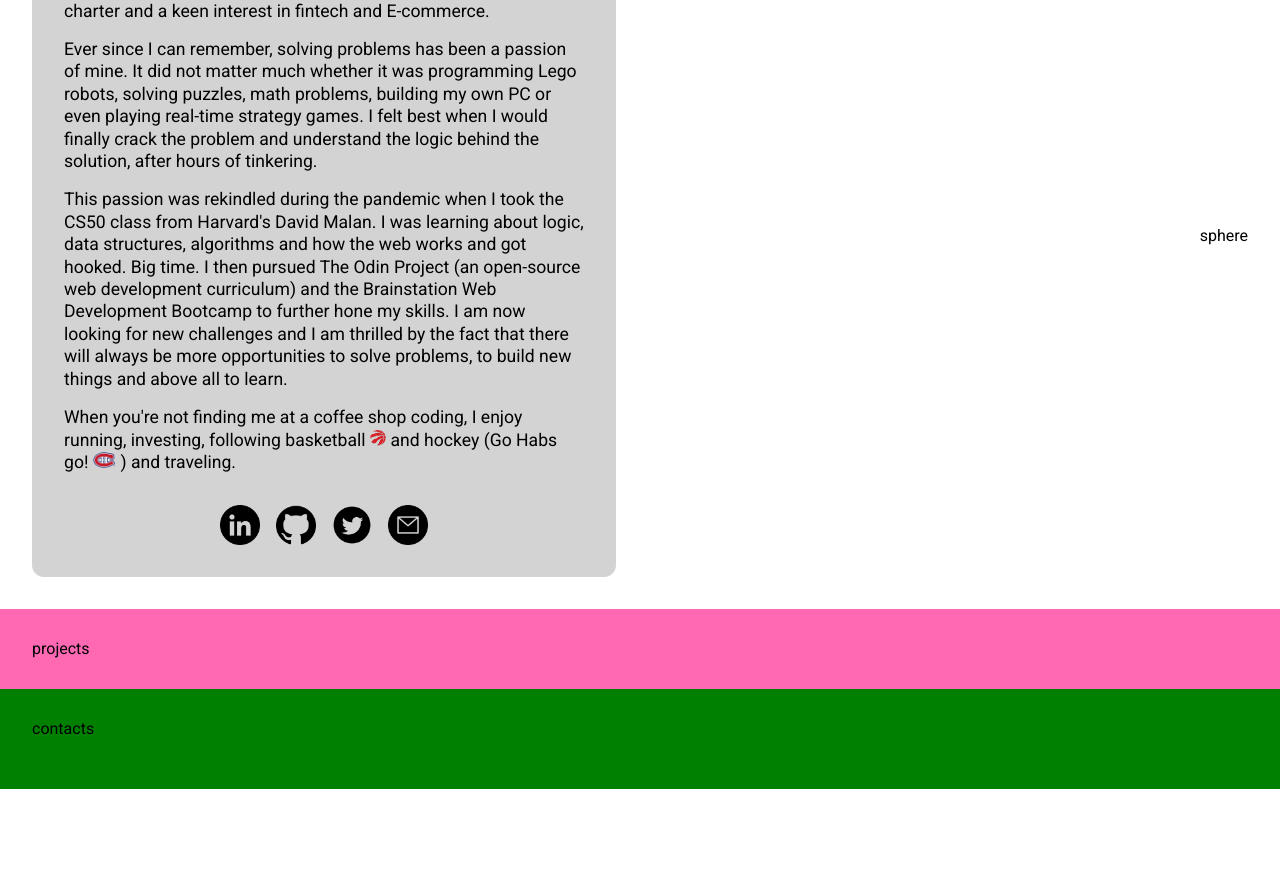
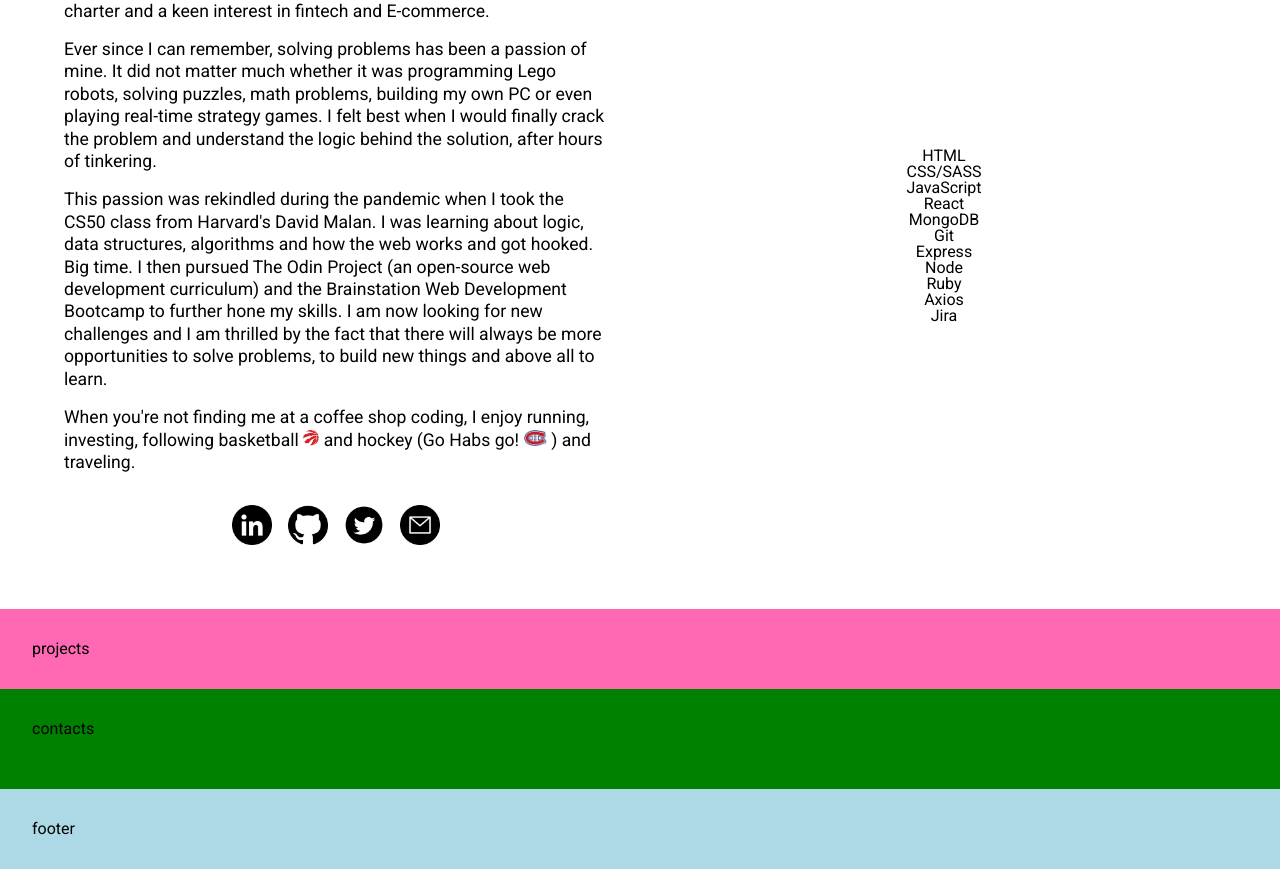
Before and after one commit to SimonMilord/My_Portfolio, a React (Create React App) app: page / in a window 1280 px wide. Shown: the part 707-1576 px from the top of the page. Before the commit the page ends 1496 px from the top, so only its background shows below. Built offline with nearby package versions, Linux system fonts and the light colour scheme.

Commit message:
added about section basic

```diff
--- a/src/App.jsx
+++ b/src/App.jsx
@@ -2,6 +2,7 @@ import "./App.scss";
 import React from "react";
 import { BrowserRouter as Router, Switch, Route } from "react-router-dom";
 import HomePage from "./pages/Home/HomePage";
+import Footer from "./components/Footer/footer";
 
 function App() {
   return (
@@ -47,6 +48,7 @@ function App() {
           </Switch>
         </div>
       </Router>
+      <Footer />
     </>
   );
 }
--- a/src/App.scss
+++ b/src/App.scss
@@ -12,7 +12,7 @@ body {
   font-family: $main-font-regular;
 
   .App {
-    height: 100vh;
-
+    // height: 100vh;
+    position: relative;
   }
 }
--- a/src/components/About/about.jsx
+++ b/src/components/About/about.jsx
@@ -8,7 +8,8 @@ import Email from "../../assets/logo/email.png";
 import Raptors from "../../assets/logo/raptors.png";
 import Habs from "../../assets/logo/canadiens.png";
 
-export default function about(props) {
+export default function About(props) {
+
   return (
     <div className="about">
       <div className="info">
@@ -29,29 +30,43 @@ export default function about(props) {
           <p className="infoCard__aboutme infoCard__aboutme--3">
             This passion was rekindled during the pandemic when I took the CS50
             class from Harvard's David Malan. I was learning about logic, data
-            structures, algorithms and how the web works and got hooked. Big time.
-            I then pursued The Odin Project (an open-source web development
-            curriculum) and the Brainstation Web Development Bootcamp to further
-            hone my skills. I am now looking for new challenges and I am thrilled
-            by the fact that there will always be more opportunities to solve
-            problems, to build new things and above all to learn.
+            structures, algorithms and how the web works and got hooked. Big
+            time. I then pursued The Odin Project (an open-source web
+            development curriculum) and the Brainstation Web Development
+            Bootcamp to further hone my skills. I am now looking for new
+            challenges and I am thrilled by the fact that there will always be
+            more opportunities to solve problems, to build new things and above
+            all to learn.
           </p>
           <p className="infoCard__aboutme infoCard__aboutme--4">
             When you're not finding me at a coffee shop coding, I enjoy running,
             investing, following basketball{" "}
-            <img src={Raptors} alt="raptors logo" className="emoji" /> and hockey
-            (Go Habs go! <img src={Habs} alt="habs logo" className="emoji" /> )
-            and traveling.
+            <img src={Raptors} alt="raptors logo" className="emoji" /> and
+            hockey (Go Habs go!{" "}
+            <img src={Habs} alt="habs logo" className="emoji" /> ) and
+            traveling.
           </p>
           <div className="infoCard__links">
             <Link to="/linkedin" className="infoCard__link">
-              <img className="infoCard__img" src={LinkedIn} alt="linkedin logo"></img>
+              <img
+                className="infoCard__img"
+                src={LinkedIn}
+                alt="linkedin logo"
+              ></img>
             </Link>
             <Link to="/github" className="infoCard__link">
-              <img className="infoCard__img" src={Github} alt="github logo"></img>
+              <img
+                className="infoCard__img"
+                src={Github}
+                alt="github logo"
+              ></img>
             </Link>
             <Link to="/twitter" className="infoCard__link">
-              <img className="infoCard__img" src={Twitter} alt="twitter logo"></img>
+              <img
+                className="infoCard__img"
+                src={Twitter}
+                alt="twitter logo"
+              ></img>
             </Link>
             <Link to="/email" className="infoCard__link">
               <img className="infoCard__img" src={Email} alt="email logo"></img>
@@ -59,10 +74,21 @@ export default function about(props) {
           </div>
         </div>
       </div>
+
       <div className="skills">
-        <div>
-          sphere
-        </div>
+        <ul>
+          <li>HTML</li>
+          <li>CSS/SASS</li>
+          <li>JavaScript</li>
+          <li>React</li>
+          <li>MongoDB</li>
+          <li>Git</li>
+          <li>Express</li>
+          <li>Node</li>
+          <li>Ruby</li>
+          <li>Axios</li>
+          <li>Jira</li>
+        </ul>
       </div>
     </div>
   );
--- a/src/components/About/about.scss
+++ b/src/components/About/about.scss
@@ -5,18 +5,16 @@
   @include paddingsection;
   @include display-flex(column,center,center);
   @include desktop {
-    @include display-flex(row,center,center);
+    @include display-flex(row,space-between,center);
   }
   .info {
+    width: 100%;
+    @include desktop {
+      width: 50%;
+    }
+    .infoCard {
+      @include paddingsection;
 
-    .infoCard {
-      background-color: lightgray;
-      @include paddingsection;
-      border-radius: 12px;
-      width: 100%;
-      @include desktop {
-        width: 50%;
-      }
       &__aboutme {
         font-size: 1.1rem;
         line-height: 1.4rem;
@@ -50,6 +48,17 @@
     }
   }
   .skills {
+    @include paddingsection;
+    @include display-flex(column,center,center);
+    width: 100%;
+    @include desktop {
+      width: 50%;
+    }
 
+    ul {
+      li {
+        @include display-flex(row,center,center);
+      }
+    }
   }
 }
--- a/src/components/Footer/footer.scss
+++ b/src/components/Footer/footer.scss
@@ -4,7 +4,7 @@
 .footer {
   @include paddingsection;
   background-color: lightblue;
-  position: absolute;
+  position: relative;
   width: 100%;
   bottom: 4rem;
   @include tablet {
--- a/src/components/Header/header.scss
+++ b/src/components/Header/header.scss
@@ -6,7 +6,8 @@
   @include display-flex(row,space-between,center);
   border-bottom: 1px solid black; // to remove later
   .logo {
-
+    font-size: 20px;
+    font-weight: 500;
   }
   &-right {
     @include display-flex(row,center,center);
@@ -23,6 +24,10 @@
       }
       &__link {
         text-decoration: none;
+        color: black;
+        &:hover {
+          border-bottom: 2px solid black;
+        }
       }
     }
     .themeIcon {
--- a/src/components/MobileNav/mobileNav.scss
+++ b/src/components/MobileNav/mobileNav.scss
@@ -5,6 +5,7 @@
   @include display-flex(row,space-evenly,center);
   @include paddingsection;
   position: fixed;
+  z-index: 9000;
   bottom: 0;
   width: 100%;
   height: 4rem;
--- a/src/pages/Home/HomePage.jsx
+++ b/src/pages/Home/HomePage.jsx
@@ -5,7 +5,7 @@ import Hero from '../../components/Hero/hero';
 import About from '../../components/About/about';
 import Projects from '../../components/Projects/projects';
 import Contact from '../../components/Contact/contact';
-// import Footer from '../../components/Footer/footer';
+import Footer from '../../components/Footer/footer';
 import MobileNav from '../../components/MobileNav/mobileNav';
 
 function HomePage(props) {
--- a/src/pages/Home/HomePage.scss
+++ b/src/pages/Home/HomePage.scss
@@ -4,4 +4,8 @@
 
 .homepage {
   position: relative;
+  margin-bottom: 4rem;
+  @include tablet {
+    margin-bottom: 0rem;
+  }
 }
```
Also changed, not shown: 1 other file (tests, documents, lock files or other folders).
